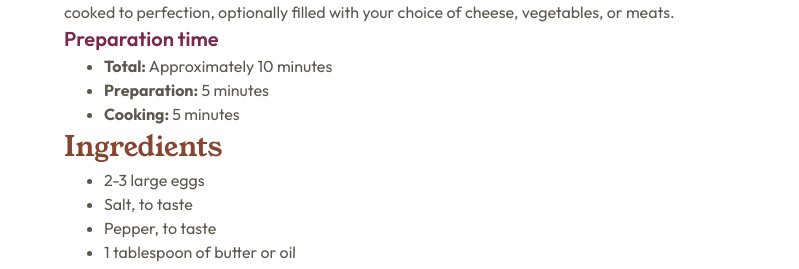
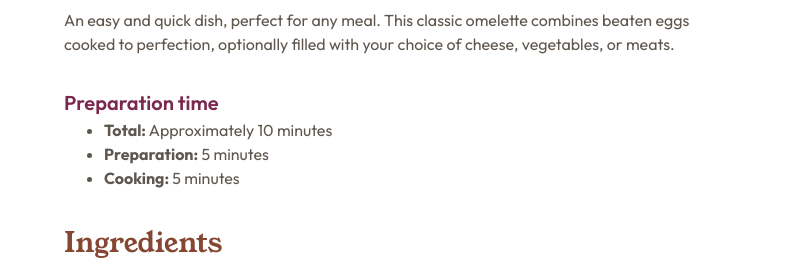
Before and after one commit to turkan03/recipe-page, a plain HTML site: page index.html in a window 1280 px wide. Shown: the part 455-724 px from the top of the page, without its empty margins (240-1039 px from the left). Drawn offline with Linux system fonts and the light colour scheme.

Commit message:
Add flexbox for content

```diff
--- a/css/index.css
+++ b/css/index.css
@@ -27,6 +27,18 @@ main {
 
 .card_content {
   padding: 40px 32px;
+  display: flex;
+  flex-direction: column;
+  gap: 32px;
+}
+
+.content_ingredients,
+.content_content_instruction,
+.content_nutrition,
+.card_header {
+  display: flex;
+  flex-direction: column;
+  gap: 24px;
 }
 
 h1,
```
